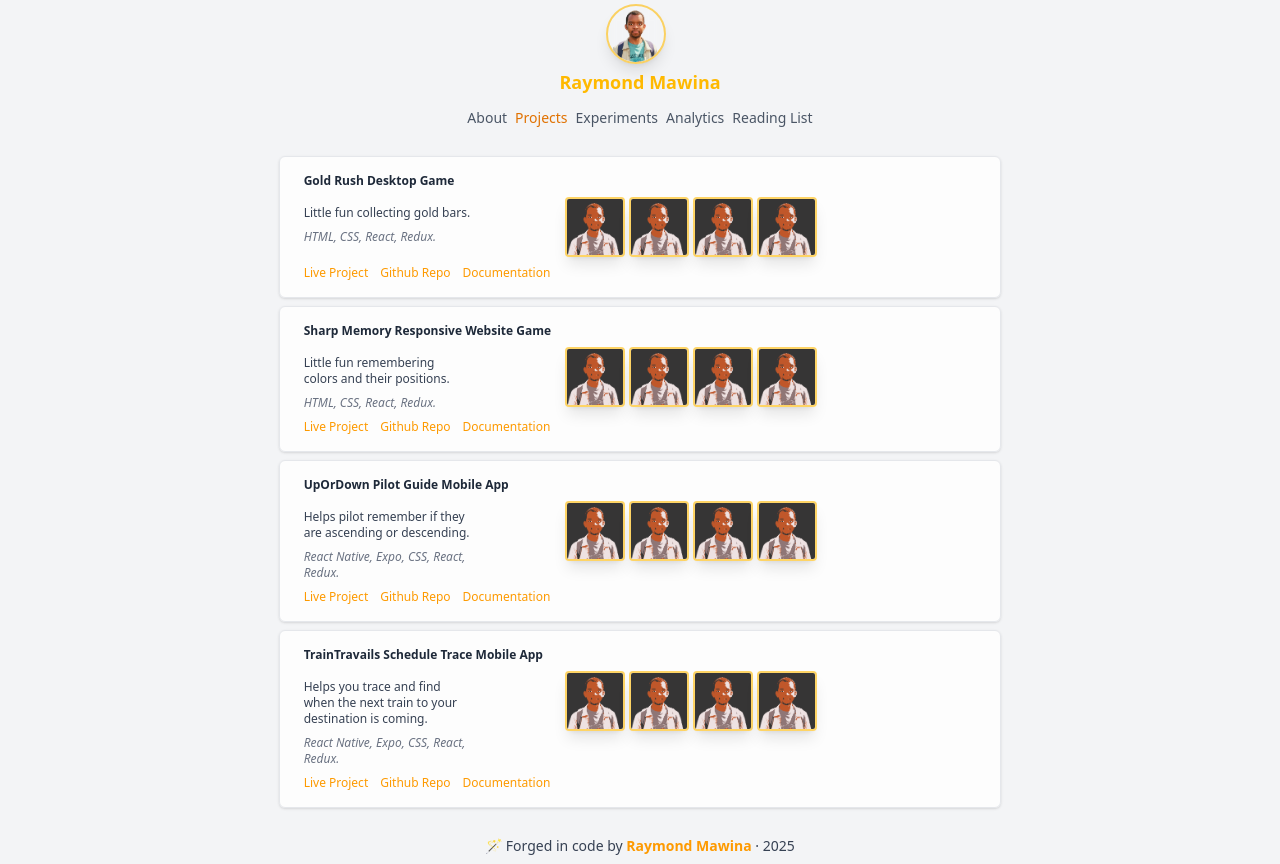
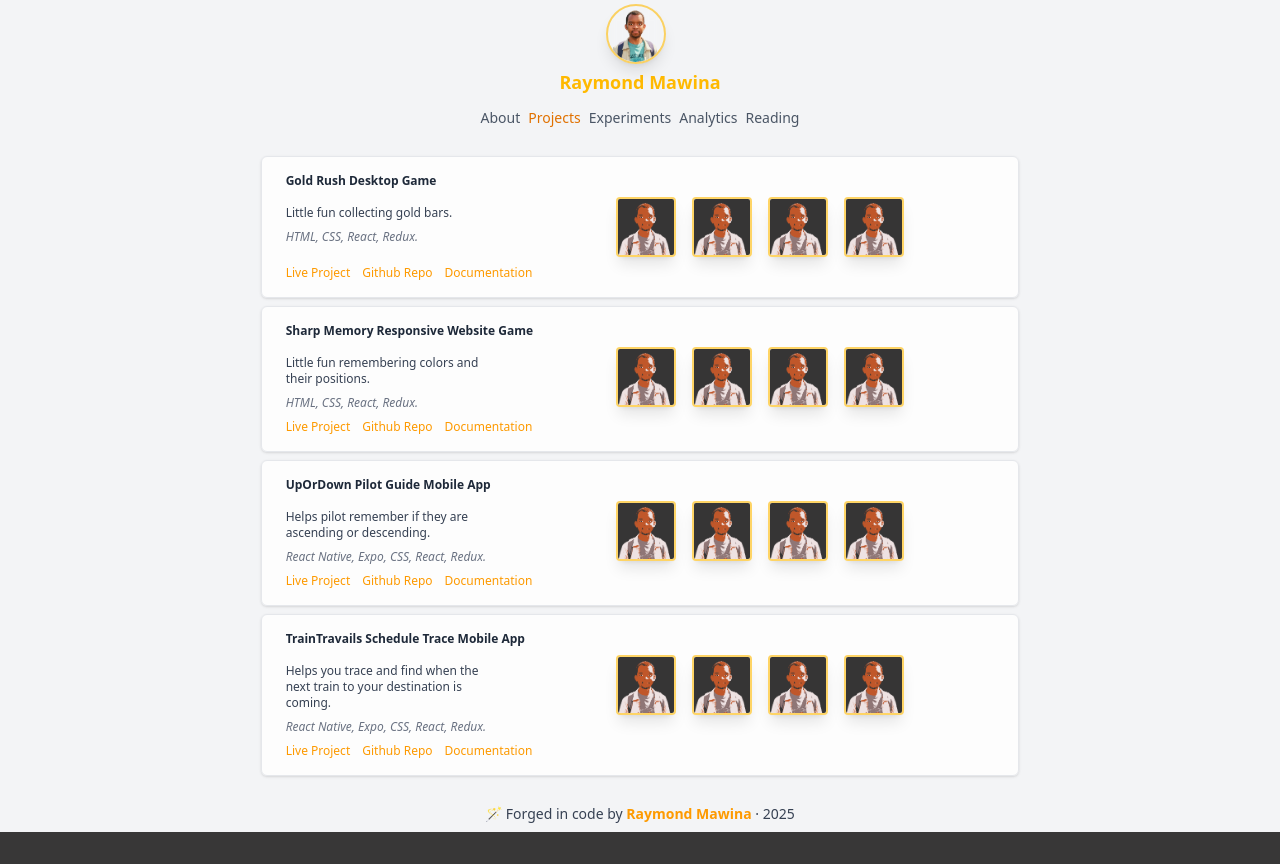
Before and after one commit to mfanaKoPitori/portfolio, a Next.js app: page /projects in a window 1280 px wide. After the commit the page ends 832 px from the top, so only its background shows below. Built offline with nearby package versions, Linux system fonts and the light colour scheme; no server answers.

Commit message:
fix: padding adjustments around project images

```diff
--- a/components/Projects/Presentation.tsx
+++ b/components/Projects/Presentation.tsx
@@ -33,7 +33,7 @@ const Presentation: React.FC<ProjectInfoProps> = ({ projectList }) => {
                   <p className="text-gray-500 text-xs italic text-wrap w-7/11 mt-2">{project.tech}</p>
                 </section>
 
-                <section className="w-1/4 md:w-11/11">
+                <section className="w-1/4 md:w-8/11">
                   <Image
                       src="/headshot_pixel_nice_2.png"
                       alt={`Headshot`}
@@ -43,7 +43,7 @@ const Presentation: React.FC<ProjectInfoProps> = ({ projectList }) => {
                       draggable={false}
                   />
 
-                  <section className="hidden md:flex md:space-x-1 ">
+                  <section className="hidden md:flex md:space-x-4 ">
                     <Image
                       src="/headshot_pixel_nice_2.png"
                       alt={`Headshot`}
--- a/pages/analytics.tsx
+++ b/pages/analytics.tsx
@@ -7,7 +7,7 @@ import Projects from "../components/Projects/Index";
 import NavigationTabs from "../components/NavigationTabs/Index";
 
 export default function Home() {
-  const [buttonList, _] = useState(["About","Projects","Experiments", "Analytics", "Reading List"]);
+  const [buttonList, _] = useState(["About","Projects","Experiments", "Analytics", "Reading"]);
 
   const [activeButton, setActiveButton] = useState<string>("Analytics");
   const handleButtonClick = (item: string) => {
--- a/pages/experiments.tsx
+++ b/pages/experiments.tsx
@@ -7,7 +7,7 @@ import Projects from "../components/Projects/Index";
 import NavigationTabs from "../components/NavigationTabs/Index";
 
 export default function Home() {
-  const [buttonList, _] = useState(["About","Projects","Experiments", "Analytics", "Reading List"]);
+  const [buttonList, _] = useState(["About","Projects","Experiments", "Analytics", "Reading"]);
 
   const [activeButton, setActiveButton] = useState<string>("Experiments");
   const handleButtonClick = (item: string) => {
--- a/pages/index.tsx
+++ b/pages/index.tsx
@@ -6,7 +6,7 @@ import Footer from "../components/Footer/Index";
 import NavigationTabs from "../components/NavigationTabs/Index";
 
 export default function Home() {
-  const [buttonList, _] = useState(["About","Projects","Experiments", "Analytics", "Reading List"]);
+  const [buttonList, _] = useState(["About","Projects","Experiments", "Analytics", "Reading"]);
 
   const [activeButton, setActiveButton] = useState<string>("About");
   const handleButtonClick = (item: string) => {
--- a/pages/projects.tsx
+++ b/pages/projects.tsx
@@ -7,7 +7,7 @@ import Projects from "../components/Projects/Index";
 import NavigationTabs from "../components/NavigationTabs/Index";
 
 export default function Home() {
-  const [buttonList, _] = useState(["About","Projects","Experiments", "Analytics", "Reading List"]);
+  const [buttonList, _] = useState(["About","Projects","Experiments", "Analytics", "Reading"]);
 
   const [activeButton, setActiveButton] = useState<string>("Projects");
   const handleButtonClick = (item: string) => {
--- a/pages/reading.tsx
+++ b/pages/reading.tsx
@@ -7,7 +7,7 @@ import Projects from "../components/Projects/Index";
 import NavigationTabs from "../components/NavigationTabs/Index";
 
 export default function Home() {
-  const [buttonList, _] = useState(["About","Projects","Experiments", "Analytics", "Reading List"]);
+  const [buttonList, _] = useState(["About","Projects","Experiments", "Analytics", "Reading"]);
 
   const [activeButton, setActiveButton] = useState<string>("Reading");
   const handleButtonClick = (item: string) => {
```
